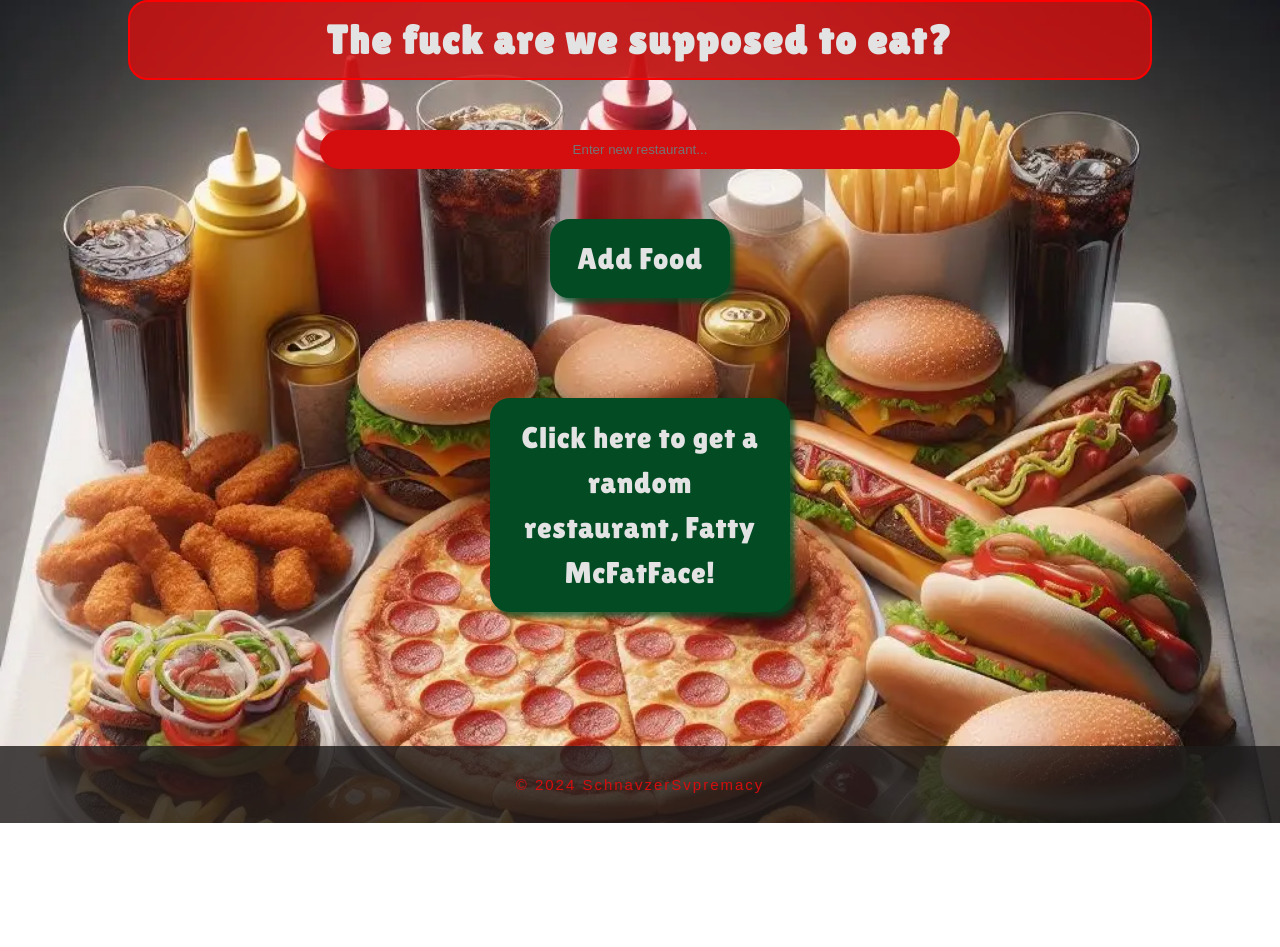
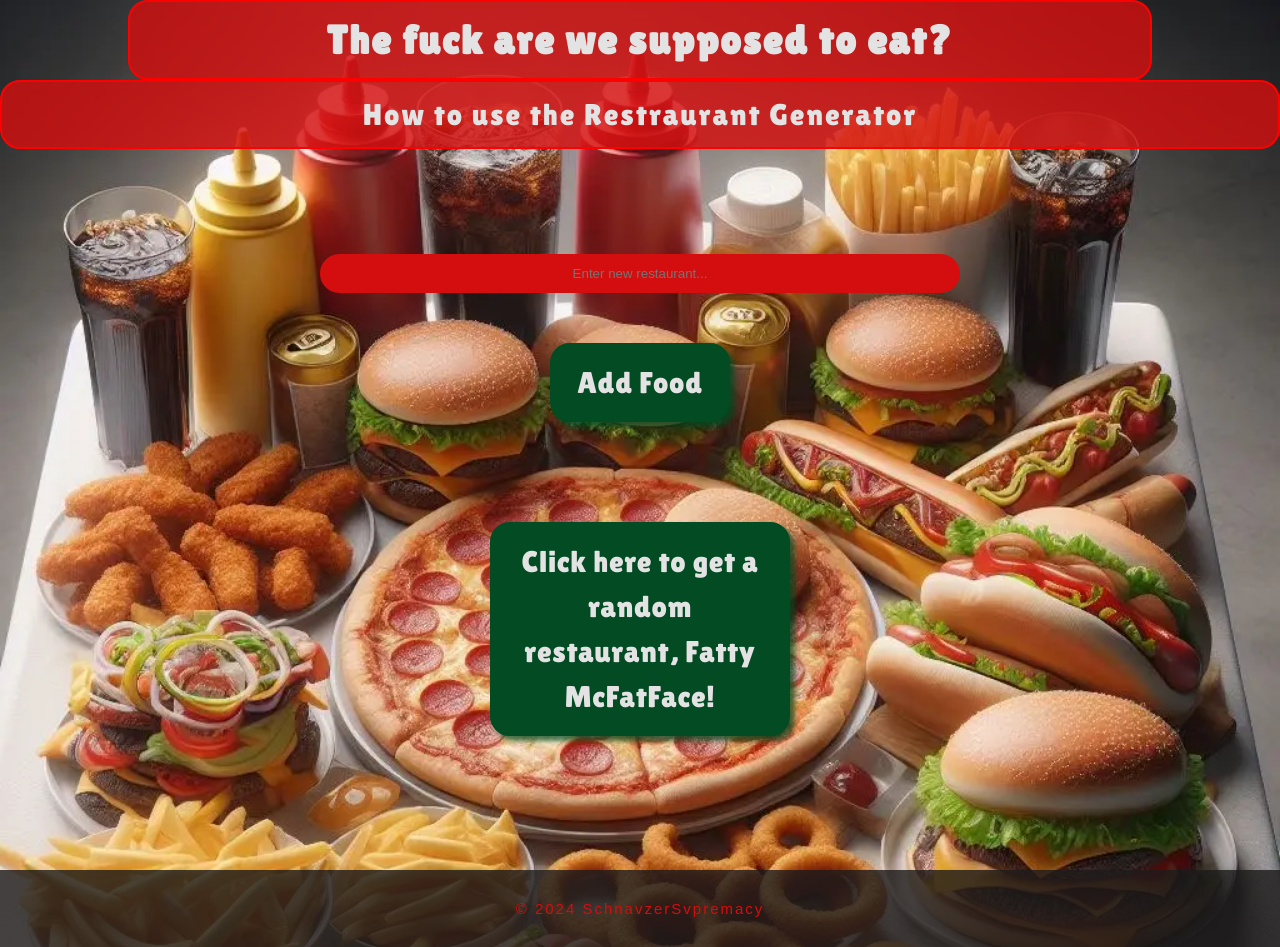
Before and after one commit to schnavzer480/randomFood, a plain HTML site: page index.html in a window 1280 px wide. Before the commit the page ends 823 px from the top, so only its background shows below. Drawn offline with Linux system fonts and the light colour scheme.

Commit message:
structure code and add instructions class

```diff
--- a/index.html
+++ b/index.html
@@ -28,6 +28,16 @@
             </div>
         </div>
         <main>
+            <div class="instructions">
+                <p>How to use the Restraurant Generator</p>
+                <ol>
+                    <li></li>
+                    <li></li>
+                    <li></li>
+                    <li></li>
+                    <li></li>
+                </ol>
+            </div>
             <div class="input-container">
                 <input type="text" id="newFoodInput" placeholder="Enter new restaurant...">
                 <button onclick="addFood()">Add Food</button>
```
